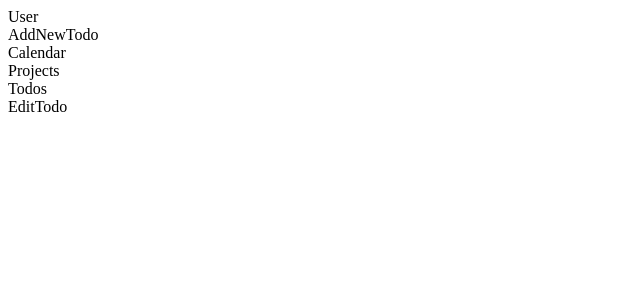
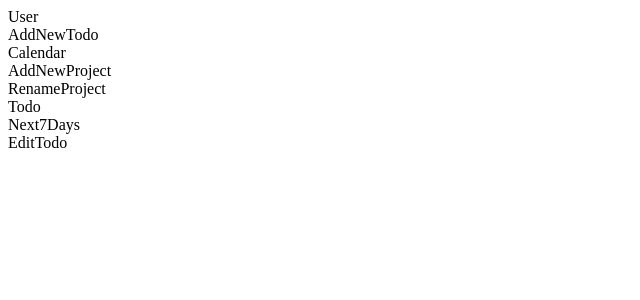
Before and after one commit to lukaszprotosawicki/build-todo-app, a React (Create React App) app: page / in a window 1280 px wide. Shown: the top 300 px of the page, without its empty margins (0-640 px from the left). Built offline with nearby package versions, Linux system fonts and the light colour scheme.

Commit message:
add react components

```diff
--- /dev/null
+++ b/src/components/AddNewProject.js
@@ -0,0 +1,7 @@
+import React from "react";
+
+function AddNewProject() {
+  return <div className="AddNewProject">AddNewProject</div>;
+}
+
+export default AddNewProject;
--- /dev/null
+++ b/src/components/Next7Days.js
@@ -0,0 +1,7 @@
+import React from "react";
+
+function Next7Days() {
+  return <div className="Next7Days">Next7Days</div>;
+}
+
+export default Next7Days;
--- /dev/null
+++ b/src/components/Project.js
@@ -0,0 +1,12 @@
+import React from "react";
+import RenameProject from "./RenameProject";
+
+function Project() {
+  return (
+    <div className="Project">
+      <RenameProject />
+    </div>
+  );
+}
+
+export default Project;
--- a/src/components/Projects.js
+++ b/src/components/Projects.js
@@ -1,7 +1,14 @@
 import React from "react";
+import AddNewProject from "./AddNewProject";
+import Project from "./Project";
 
 function Projects() {
-  return <div className="Projects">Projects</div>;
+  return (
+    <div className="Projects">
+      <AddNewProject />
+      <Project />
+    </div>
+  );
 }
 
 export default Projects;
--- /dev/null
+++ b/src/components/RenameProject.js
@@ -0,0 +1,7 @@
+import React from "react";
+
+function RenameProject() {
+  return <div className="RenameProject">RenameProject</div>;
+}
+
+export default RenameProject;
--- /dev/null
+++ b/src/components/Todo.js
@@ -0,0 +1,7 @@
+import React from "react";
+
+function Todo() {
+  return <div className="Todo">Todo</div>;
+}
+
+export default Todo;
--- a/src/components/Todos.js
+++ b/src/components/Todos.js
@@ -1,7 +1,14 @@
 import React from "react";
+import Todo from "./Todo";
+import Next7Days from "./Next7Days";
 
 function Todos() {
-  return <div className="Todos">Todos</div>;
+  return (
+    <div className="Todos">
+      <Todo />
+      <Next7Days />
+    </div>
+  );
 }
 
 export default Todos;
```
